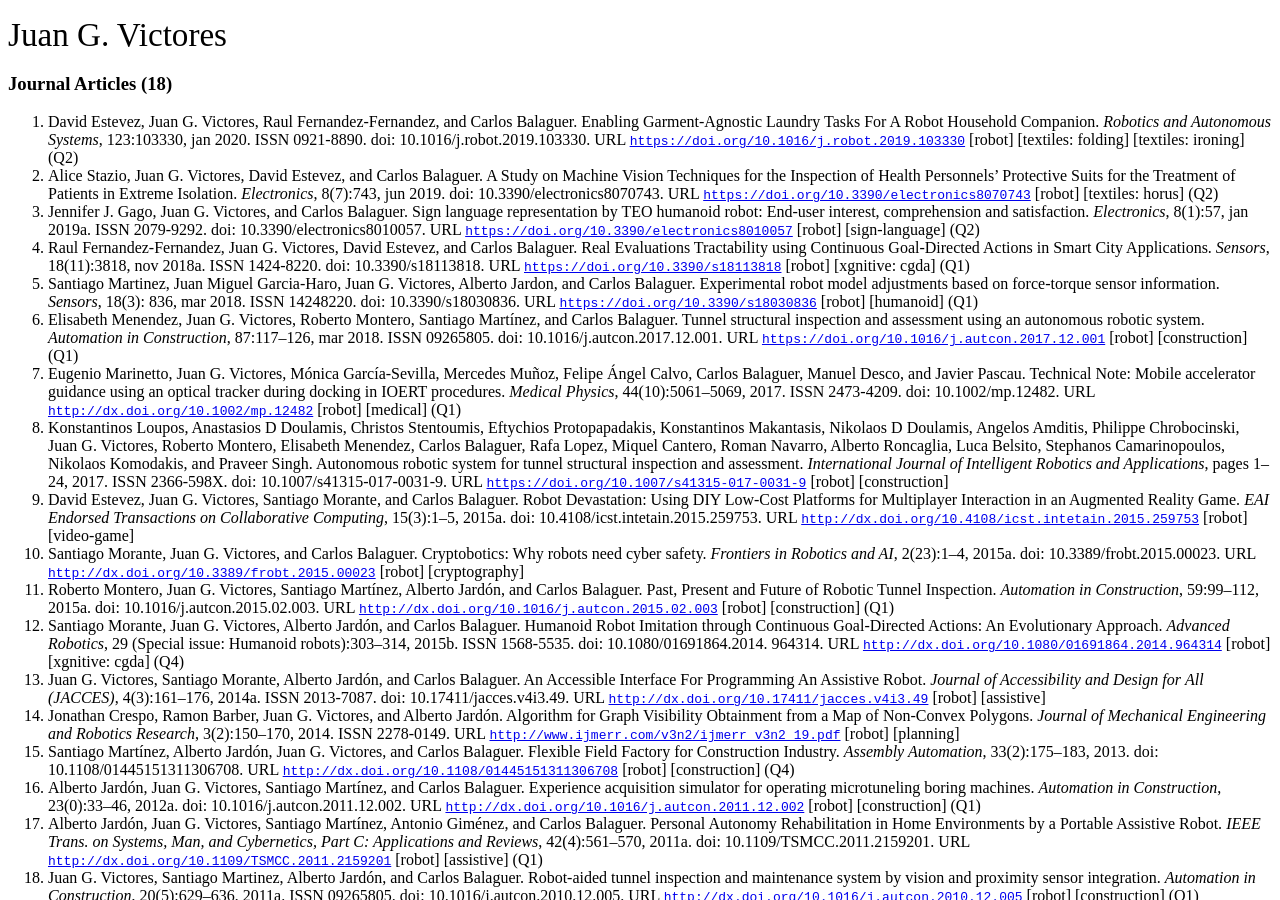
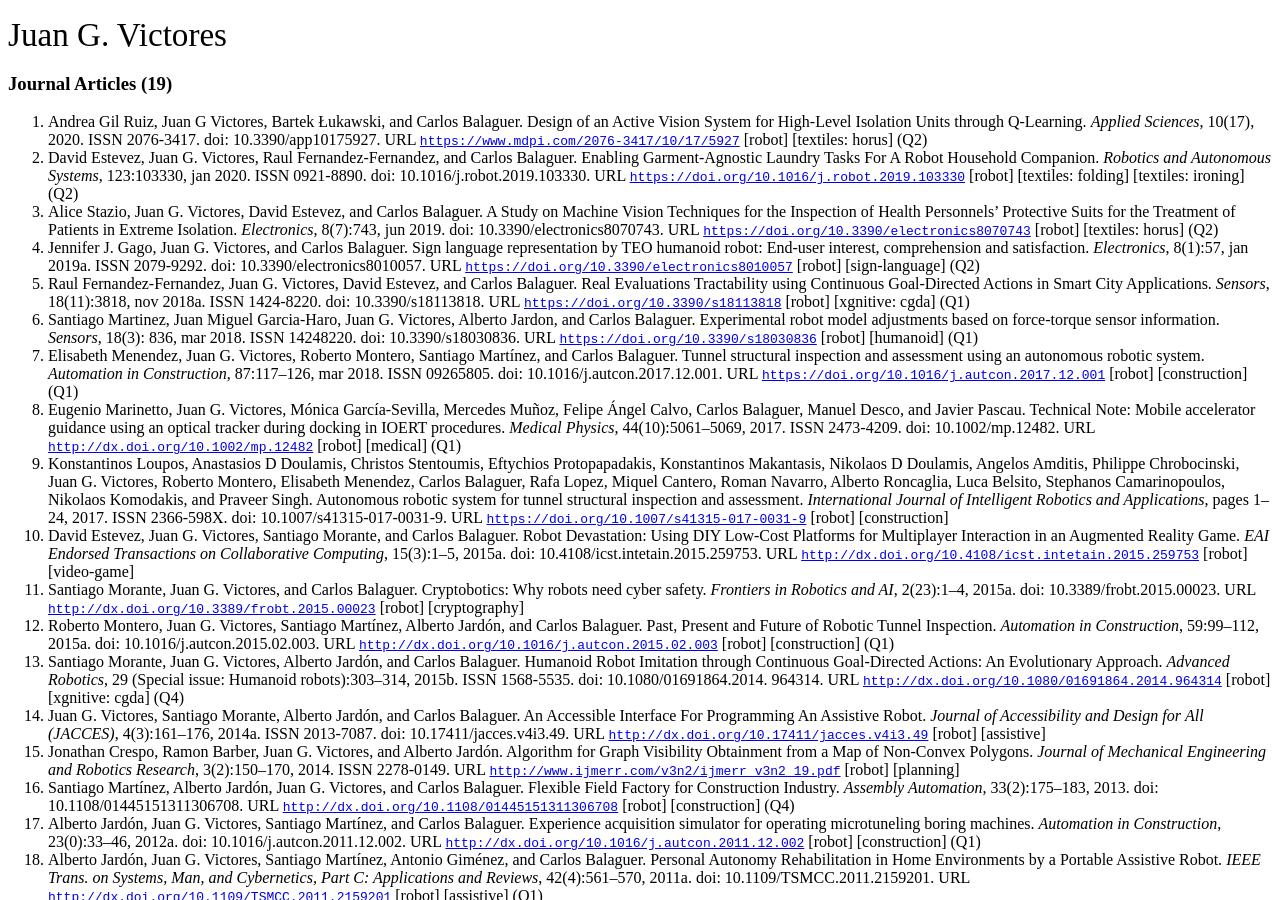
Before and after one commit to jgvictores/jgvictores.github.io, a Jekyll site: the page cv/JuanGVictoresCV.html, which Jekyll copies as it is, in a window 1280 px wide and 900 px high. Built offline with Jekyll 4.4.1, drawn with Linux system fonts in a browser that asks for light colours.

Commit message:
add gil2020design, #19
- https://github.com/jgvictores/jgvictores.github.io/issues/19

```diff
--- a/cv/JuanGVictoresCV.html
+++ b/cv/JuanGVictoresCV.html
@@ -17,11 +17,21 @@
 class="pplr9o-x-x-207">Juan G. Victores</span>
 </p>
 <h3 class="likesectionHead"><a
- id="x1-1000"></a>Journal Articles (18)</h3>
+ id="x1-1000"></a>Journal Articles (19)</h3>
 <!--l. 55--><p class="noindent" >
      </p><ol  class="enumerate1" >
      <li
   class="enumerate" id="x1-1002x1"><a
+ id="Xgil2020design"></a>Andrea Gil Ruiz, Juan G Victores, Bartek Łukawski, and Carlos Balaguer. Design of an Active Vision
+     System  for  High-Level  Isolation  Units  through  Q-Learning.   <span
+class="pplri9o-">Applied  Sciences</span>,  10(17),  2020.   ISSN
+     2076-3417. doi: 10.3390/app10175927. URL <a
+href="https://www.mdpi.com/2076-3417/10/17/5927" class="url" ><span
+class="cmtt-10">https://www.mdpi.com/2076-3417/10/17/5927</span></a> [robot]
+     [textiles: horus] (Q2)
+     </li>
+     <li
+  class="enumerate" id="x1-1004x2"><a
  id="Xestevez2019enabling"></a>David  Estevez,  Juan G.  Victores,  Raul  Fernandez-Fernandez,  and  Carlos  Balaguer.    Enabling
      Garment-Agnostic Laundry Tasks For A Robot Household Companion.   <span
 class="pplri9o-">Robotics and Autonomous</span>
@@ -32,7 +42,7 @@ href="https://doi.org/10.1016/j.robot.2019.103330" class="url" ><span
 class="cmtt-10">https://doi.org/10.1016/j.robot.2019.103330</span></a> [robot] [textiles: folding] [textiles: ironing] (Q2)
      </li>
      <li
-  class="enumerate" id="x1-1004x2"><a
+  class="enumerate" id="x1-1006x3"><a
  id="Xstazio2019astudy"></a>Alice Stazio, Juan G. Victores, David Estevez, and Carlos Balaguer.   A Study on Machine Vision
      Techniques for the Inspection of Health Personnels’ Protective Suits for the Treatment of Patients
      in  Extreme  Isolation.     <span
@@ -42,7 +52,7 @@ href="https://doi.org/10.3390/electronics8070743" class="url" ><span
 class="cmtt-10">https://doi.org/10.3390/electronics8070743</span></a> [robot] [textiles: horus] (Q2)
      </li>
      <li
-  class="enumerate" id="x1-1006x3"><a
+  class="enumerate" id="x1-1008x4"><a
  id="Xgago2019sign"></a>Jennifer J.                 Gago,                 Juan G.                 Victores,                 and                 Carlos
      Balaguer.  Sign language representation by TEO humanoid robot: End-user interest, comprehension
      and satisfaction. <span
@@ -52,7 +62,7 @@ href="https://doi.org/10.3390/electronics8010057" class="url" ><span
 class="cmtt-10">https://doi.org/10.3390/electronics8010057</span></a> [robot] [sign-language] (Q2)
      </li>
      <li
-  class="enumerate" id="x1-1008x4"><a
+  class="enumerate" id="x1-1010x5"><a
  id="Xfernandezfernandez2018real"></a>Raul Fernandez-Fernandez, Juan G. Victores, David Estevez, and Carlos Balaguer. Real Evaluations
      Tractability using Continuous Goal-Directed Actions in Smart City Applications. <span
 class="pplri9o-">Sensors</span>, 18(11):3818,
@@ -62,7 +72,7 @@ class="cmtt-10">https://doi.org/10.3390/s18113818</span></a>
      [robot] [xgnitive: cgda] (Q1)
      </li>
      <li
-  class="enumerate" id="x1-1010x5"><a
+  class="enumerate" id="x1-1012x6"><a
  id="Xmartinez2018experimental"></a>Santiago Martinez, Juan Miguel Garcia-Haro, Juan G. Victores, Alberto Jardon, and Carlos Balaguer.
      Experimental robot model adjustments based on force-torque sensor information.   <span
 class="pplri9o-">Sensors</span>, 18(3):
@@ -72,7 +82,7 @@ class="cmtt-10">https://doi.org/10.3390/s18030836</span></a>
      [robot] [humanoid] (Q1)
      </li>
      <li
-  class="enumerate" id="x1-1012x6"><a
+  class="enumerate" id="x1-1014x7"><a
  id="Xmenendez2018tunnel"></a>Elisabeth Menendez, Juan G. Victores, Roberto Montero, Santiago Martínez, and Carlos Balaguer.
      Tunnel  structural  inspection  and  assessment  using  an  autonomous  robotic  system.   <span
 class="pplri9o-">Automation</span>
@@ -81,9 +91,11 @@ class="pplri9o-">in  Construction</span>,  87:117–126,  mar  2018.   ISSN  092
      <a
 href="https://doi.org/10.1016/j.autcon.2017.12.001" class="url" ><span
 class="cmtt-10">https://doi.org/10.1016/j.autcon.2017.12.001</span></a> [robot] [construction] (Q1)
+
+
      </li>
      <li
-  class="enumerate" id="x1-1014x7"><a
+  class="enumerate" id="x1-1016x8"><a
  id="Xmarinetto2017mobile"></a>Eugenio Marinetto, Juan G. Victores, Mónica García-Sevilla, Mercedes Muñoz, Felipe Ángel Calvo,
      Carlos Balaguer, Manuel Desco, and Javier Pascau.   Technical Note: Mobile accelerator guidance
      using an optical tracker during docking in IOERT procedures.   <span
@@ -92,11 +104,9 @@ class="pplri9o-">Medical Physics</span>, 44(10):5061–5069,
 href="http://dx.doi.org/10.1002/mp.12482" class="url" ><span
 class="cmtt-10">http://dx.doi.org/10.1002/mp.12482</span></a> [robot]
      [medical] (Q1)
-
-
      </li>
      <li
-  class="enumerate" id="x1-1016x8"><a
+  class="enumerate" id="x1-1018x9"><a
  id="Xloupos2017autonomous"></a>Konstantinos  Loupos,  Anastasios D  Doulamis,  Christos  Stentoumis,  Eftychios  Protopapadakis,
      Konstantinos Makantasis, Nikolaos D Doulamis, Angelos Amditis, Philippe Chrobocinski, Juan G.
      Victores,  Roberto  Montero,  Elisabeth  Menendez,  Carlos  Balaguer,  Rafa  Lopez,  Miquel  Cantero,
@@ -110,7 +120,7 @@ class="cmtt-10">https://doi.org/10.1007/s41315-017-0031-9</span></a> [robot]
      [construction]
      </li>
      <li
-  class="enumerate" id="x1-1018x9"><a
+  class="enumerate" id="x1-1020x10"><a
  id="Xestevez2015robot"></a>David Estevez, Juan G. Victores, Santiago Morante, and Carlos Balaguer.  Robot Devastation: Using
      DIY Low-Cost Platforms for Multiplayer Interaction in an Augmented Reality Game.  <span
 class="pplri9o-">EAI Endorsed</span>
@@ -121,7 +131,7 @@ href="http://dx.doi.org/10.4108/icst.intetain.2015.259753" class="url" ><span
 class="cmtt-10">http://dx.doi.org/10.4108/icst.intetain.2015.259753</span></a> [robot] [video-game]
      </li>
      <li
-  class="enumerate" id="x1-1020x10"><a
+  class="enumerate" id="x1-1022x11"><a
  id="Xmorante2015cryptobotics"></a>Santiago Morante, Juan G. Victores, and Carlos Balaguer.   Cryptobotics: Why robots need cyber
      safety.     <span
 class="pplri9o-">Frontiers  in  Robotics  and  AI</span>,  2(23):1–4,  2015a.     doi:  10.3389/frobt.2015.00023.     URL
@@ -130,7 +140,7 @@ href="http://dx.doi.org/10.3389/frobt.2015.00023" class="url" ><span
 class="cmtt-10">http://dx.doi.org/10.3389/frobt.2015.00023</span></a> [robot] [cryptography]
      </li>
      <li
-  class="enumerate" id="x1-1022x11"><a
+  class="enumerate" id="x1-1024x12"><a
  id="Xmontero2015past"></a>Roberto Montero, Juan G. Victores, Santiago Martínez, Alberto Jardón, and Carlos Balaguer.  Past,
      Present and Future of Robotic Tunnel Inspection.  <span
 class="pplri9o-">Automation in Construction</span>, 59:99–112, 2015a.  doi:
@@ -140,7 +150,7 @@ class="cmtt-10">http://dx.doi.org/10.1016/j.autcon.2015.02.003</span></a> [robot
      [construction] (Q1)
      </li>
      <li
-  class="enumerate" id="x1-1024x12"><a
+  class="enumerate" id="x1-1026x13"><a
  id="Xmorante2015humanoid"></a>Santiago Morante, Juan G. Victores, Alberto Jardón, and Carlos Balaguer. Humanoid Robot Imitation
      through  Continuous  Goal-Directed  Actions:  An  Evolutionary  Approach.    <span
 class="pplri9o-">Advanced  Robotics</span>,  29
@@ -150,7 +160,7 @@ href="http://dx.doi.org/10.1080/01691864.2014.964314" class="url" ><span
 class="cmtt-10">http://dx.doi.org/10.1080/01691864.2014.964314</span></a> [robot] [xgnitive: cgda] (Q4)
      </li>
      <li
-  class="enumerate" id="x1-1026x13"><a
+  class="enumerate" id="x1-1028x14"><a
  id="Xvictores2014an"></a>Juan G.  Victores,  Santiago  Morante,  Alberto  Jardón,  and  Carlos  Balaguer.      An  Accessible
      Interface   For   Programming   An   Assistive   Robot.       <span
 class="pplri9o-">Journal   of   Accessibility   and   Design   for</span>
@@ -161,7 +171,7 @@ href="http://dx.doi.org/10.17411/jacces.v4i3.49" class="url" ><span
 class="cmtt-10">http://dx.doi.org/10.17411/jacces.v4i3.49</span></a> [robot] [assistive]
      </li>
      <li
-  class="enumerate" id="x1-1028x14"><a
+  class="enumerate" id="x1-1030x15"><a
  id="Xcrespo2014algorithm"></a>Jonathan   Crespo,   Ramon   Barber,   Juan G.   Victores,   and   Alberto   Jardón.         Algorithm
      for   Graph   Visibility   Obtainment   from   a   Map   of   Non-Convex   Polygons.        <span
 class="pplri9o-">Journal   of</span>
@@ -172,8 +182,10 @@ href="http://www.ijmerr.com/v3n2/ijmerr_v3n2_19.pdf" class="url" ><span
 class="cmtt-10">http://www.ijmerr.com/v3n2/ijmerr_v3n2_19.pdf</span></a> [robot] [planning]
      </li>
      <li
-  class="enumerate" id="x1-1030x15"><a
+  class="enumerate" id="x1-1032x16"><a
  id="Xmartinez2013flexible"></a>Santiago Martínez, Alberto Jardón, Juan G. Victores, and Carlos Balaguer. Flexible Field Factory for
+
+
      Construction Industry.  <span
 class="pplri9o-">Assembly Automation</span>, 33(2):175–183, 2013.  doi: 10.1108/01445151311306708.
      URL <a
@@ -181,7 +193,7 @@ href="http://dx.doi.org/10.1108/01445151311306708" class="url" ><span
 class="cmtt-10">http://dx.doi.org/10.1108/01445151311306708</span></a> [robot] [construction] (Q4)
      </li>
      <li
-  class="enumerate" id="x1-1032x16"><a
+  class="enumerate" id="x1-1034x17"><a
  id="Xjardon2012experience"></a>Alberto Jardón, Juan G. Victores, Santiago Martínez, and Carlos Balaguer.  Experience acquisition
      simulator  for  operating  microtuneling  boring  machines.   <span
 class="pplri9o-">Automation  in  Construction</span>,  23(0):33–46,
@@ -189,11 +201,9 @@ class="pplri9o-">Automation  in  Construction</span>,  23(0):33–46,
 href="http://dx.doi.org/10.1016/j.autcon.2011.12.002" class="url" ><span
 class="cmtt-10">http://dx.doi.org/10.1016/j.autcon.2011.12.002</span></a>
      [robot] [construction] (Q1)
-
-
      </li>
      <li
-  class="enumerate" id="x1-1034x17"><a
+  class="enumerate" id="x1-1036x18"><a
  id="Xjardon2011personal"></a>Alberto  Jardón,  Juan G.  Victores,  Santiago  Martínez,  Antonio  Giménez,  and  Carlos  Balaguer.
      Personal  Autonomy  Rehabilitation  in  Home  Environments  by  a  Portable  Assistive  Robot.   <span
 class="pplri9o-">IEEE</span>
@@ -205,7 +215,7 @@ class="cmtt-10">http://dx.doi.org/10.1109/TSMCC.2011.2159201</span></a> [robot]
      [assistive] (Q1)
      </li>
      <li
-  class="enumerate" id="x1-1036x18"><a
+  class="enumerate" id="x1-1038x19"><a
  id="Xvictores2011robot"></a>Juan G.  Victores,  Santiago  Martinez,  Alberto  Jardón,  and  Carlos  Balaguer.   Robot-aided  tunnel
      inspection  and  maintenance  system  by  vision  and  proximity  sensor  integration.    <span
 class="pplri9o-">Automation</span>
@@ -214,11 +224,11 @@ class="pplri9o-">in  Construction</span>,  20(5):629–636,  2011a.    ISSN  092
      <a
 href="http://dx.doi.org/10.1016/j.autcon.2010.12.005" class="url" ><span
 class="cmtt-10">http://dx.doi.org/10.1016/j.autcon.2010.12.005</span></a> [robot] [construction] (Q1)</li></ol>
-<!--l. 76--><p class="noindent" >
+<!--l. 77--><p class="noindent" >
 </p>
 <h3 class="likesectionHead"><a
  id="x1-2000"></a>Patents (2)</h3>
-<!--l. 77--><p class="noindent" >
+<!--l. 78--><p class="noindent" >
      </p><ol  class="enumerate1" >
      <li
   class="enumerate" id="x1-2002x1"><a
@@ -236,11 +246,11 @@ class="cmtt-10">http://invenes.oepm.es/InvenesWeb/detalle?referencia=P201330794<
 href="http://www.google.im/patents/WO2011138481A1?cl=en" class="url" ><span
 class="cmtt-10">http://www.google.im/patents/WO2011138481A1?cl=en</span></a> [robot]
      [construction]</li></ol>
-<!--l. 82--><p class="noindent" >
+<!--l. 83--><p class="noindent" >
 </p>
 <h3 class="likesectionHead"><a
  id="x1-3000"></a>Book Chapters (8)</h3>
-<!--l. 83--><p class="noindent" >
+<!--l. 84--><p class="noindent" >
      </p><ol  class="enumerate1" >
      <li
   class="enumerate" id="x1-3002x1"><a
@@ -252,6 +262,8 @@ class="pplri9o-">Future Trends in Robotics</span>, pages 169–176. CSIC, Madrid
      <a
 href="http://www.robocity2030.org/events/event/evento-esp-2-2/" class="url" ><span
 class="cmtt-10">http://www.robocity2030.org/events/event/evento-esp-2-2/</span></a> [xgnitive: cgda]
+
+
      </li>
      <li
   class="enumerate" id="x1-3004x2"><a
@@ -262,8 +274,6 @@ class="pplri9o-">RoboCity16: Open Conference on Future Trends in Robotics</span>
      URL <a
 href="http://www.robocity2030.org/events/event/evento-esp-2-2/" class="url" ><span
 class="cmtt-10">http://www.robocity2030.org/events/event/evento-esp-2-2/</span></a> [robot] [video-game]
-
-
      </li>
      <li
   class="enumerate" id="x1-3006x3"><a
@@ -330,11 +340,13 @@ class="pplri9o-">Technology   Innovation   in   Underground   Construction</span
      <a
 href="http://www.crcpress.com/product/isbn/9780415551052" class="url" ><span
 class="cmtt-10">http://www.crcpress.com/product/isbn/9780415551052</span></a> [robot] [construction]</li></ol>
-<!--l. 94--><p class="noindent" >
+<!--l. 95--><p class="noindent" >
 </p>
 <h3 class="likesectionHead"><a
  id="x1-4000"></a>Conference Proceedings (49)</h3>
-<!--l. 95--><p class="noindent" >
+<!--l. 96--><p class="noindent" >
+
+
      </p><ol  class="enumerate1" >
      <li
   class="enumerate" id="x1-4002x1"><a
@@ -345,8 +357,6 @@ class="pplri9o-">IDEAL   2019</span>,   pages   169–177,   Manchester,   nov
      <a
 href="https://doi.org/10.1007/978-3-030-33617-2_19" class="url" ><span
 class="cmtt-10">https://doi.org/10.1007/978-3-030-33617-2_19</span></a> [robot] [control]
-
-
      </li>
      <li
   class="enumerate" id="x1-4004x2"><a
@@ -428,6 +438,8 @@ class="cmtt-10">http://jnr2017.ai2.upv.es/wp-content/uploads/2016/11/Programa-JN
      <span
 class="pplri9o-">Jornadas Nacionales de Rob</span><span
 class="pplri9o-">ótica</span>, 2017b [robot] [horus]
+
+
      </li>
      <li
   class="enumerate" id="x1-4020x10"><a
@@ -439,8 +451,6 @@ class="pplri9o-">on  Automation  and  Robotics  in  Construction  (ISARC)</span>
      <a
 href="https://doi.org/10.22260/ISARC2017/0091" class="url" ><span
 class="cmtt-10">https://doi.org/10.22260/ISARC2017/0091</span></a> [robot] [construction]
-
-
      </li>
      <li
   class="enumerate" id="x1-4022x11"><a
@@ -520,6 +530,8 @@ class="pplri9o-">International  Conference  on  Smart  Infrastructure  and  Cons
      <a
 href="http://www.icsic.eng.cam.ac.uk/programme/programme21june/view" class="url" ><span
 class="cmtt-10">http://www.icsic.eng.cam.ac.uk/programme/programme21june/view</span></a> [robot] [construction]
+
+
      </li>
      <li
   class="enumerate" id="x1-4036x18"><a
@@ -531,8 +543,6 @@ class="pplri9o-">Autonomous  Robot  Systems  and  Competitions  (ICARSC)</span>,
      URL <a
 href="https://doi.org/10.1109/ICARSC.2016.65" class="url" ><span
 class="cmtt-10">https://doi.org/10.1109/ICARSC.2016.65</span></a> [robot] [textiles: folding]
-
-
      </li>
      <li
   class="enumerate" id="x1-4038x19"><a
@@ -614,6 +624,8 @@ class="cmtt-10">http://www.isarc2014.org/pdfs/ISARC2014_Proceedings-NewISBN.pdf<
  id="Xmorante2014on"></a>Santiago Morante, Juan G. Victores, Alberto Jardón, and Carlos Balaguer.  On using guided motor
      primitives to execute Continuous Goal-Directed Actions. In <span
 class="pplri9o-">Proceedings - IEEE International Workshop</span>
+
+
      <span
 class="pplri9o-">on  Robot  and  Human  Interactive  Communication</span>,  volume  2014-Octob,  Edinburgh,  UK,  2014a.  IEEE.
      doi: 10.1109/ROMAN.2014.6926320.  URL <a
@@ -624,8 +636,6 @@ class="cmtt-10">https://doi.org/10.1109/ROMAN.2014.6926320</span></a> [robot]
      <li
   class="enumerate" id="x1-4052x26"><a
  id="Xmorante2014action"></a>Santiago   Morante,   Juan G.   Victores,   Alberto   Jardón,   and   Carlos   Balaguer.      Action   Effect
-
-
      Generalization,  Recognition  and  Execution  through  Continuous  Goal-Directed  Actions.   In  <span
 class="pplri9o-">ICRA</span>
      <span
@@ -716,6 +726,8 @@ class="pplri9o-">Robocity2030  12th  Workshop  Robotica  Cognitiva</span>,
 href="https://www.researchgate.net/publication/269631454_Semantic_Action_Parameter_Inference_through_Machine_Learning_Methods" class="url" ><span
 class="cmtt-10">https://www.researchgate.net/publication/269631454_Semantic_Action_Parameter_Inference_through_Machine_Learning_Methods</span></a>
      [robot][xgnitive: ris]
+
+
      </li>
      <li
   class="enumerate" id="x1-4068x34"><a
@@ -727,8 +739,6 @@ class="pplri9o-">Robots Sociales</span>, pages 131–143, 2013e. URL <a
 href="https://www.researchgate.net/publication/269630253_Augmented_reality_and_social_interaction_platform_through_multirobot_design" class="url" ><span
 class="cmtt-10">https://www.researchgate.net/publication/269630253_Augmented_reality_and_social_interaction_platform_through_multirobot_design</span></a>
      [robot] [assistive]
-
-
      </li>
      <li
   class="enumerate" id="x1-4070x35"><a
@@ -815,6 +825,8 @@ class="pplri9o-">ón humano-robot</span>, Madrid. Spain, 2011.
 href="https://www.researchgate.net/publication/269574315_Methodologies_for_Experimental_Evaluation_of_Assistive_Robotics_HRI" class="url" ><span
 class="cmtt-10">https://www.researchgate.net/publication/269574315_Methodologies_for_Experimental_Evaluation_of_Assistive_Robotics_HRI</span></a>
      [robot] [assistive]
+
+
      </li>
      <li
   class="enumerate" id="x1-4084x42"><a
@@ -825,8 +837,6 @@ class="pplri9o-">Robocity2030 8th Workshop. Robots de Exteriores.</span>, pages
 href="https://www.researchgate.net/publication/269574005_RATIM_Sistema_Robtico_de_Inspeccin_y_Mantenimiento_de_Tneles" class="url" ><span
 class="cmtt-10">https://www.researchgate.net/publication/269574005_RATIM_Sistema_Robtico_de_Inspeccin_y_Mantenimiento_de_Tneles</span></a>
      [robot] [construction]
-
-
      </li>
      <li
   class="enumerate" id="x1-4086x43"><a
@@ -914,13 +924,13 @@ class="pplri9o-">Conference  on  PErvsive  Technologies  Related  to  Assistive
      <a
 href="http://portal.acm.org/citation.cfm?doid=1579114.1579175" class="url" ><span
 class="cmtt-10">http://portal.acm.org/citation.cfm?doid=1579114.1579175</span></a> [robot] [assistive]</li></ol>
-<!--l. 147--><p class="noindent" >
-</p>
 
 
+<!--l. 148--><p class="noindent" >
+</p>
 <h3 class="likesectionHead"><a
  id="x1-5000"></a>Conference Videos (2)</h3>
-<!--l. 148--><p class="noindent" >
+<!--l. 149--><p class="noindent" >
      </p><ol  class="enumerate1" >
      <li
   class="enumerate" id="x1-5002x1"><a
@@ -943,11 +953,11 @@ class="pplri9o-">(Humanoids 2014)</span>, page 265, Madrid, 2014c. IEEE.  doi: 1
      <a
 href="https://www.dailymotion.com/video/x2vjrfs" class="url" ><span
 class="cmtt-10">https://www.dailymotion.com/video/x2vjrfs</span></a> [robot] [modelling]</li></ol>
-<!--l. 153--><p class="noindent" >
+<!--l. 154--><p class="noindent" >
 </p>
 <h3 class="likesectionHead"><a
  id="x1-6000"></a>PhD Thesis (Author)</h3>
-<!--l. 154--><p class="noindent" >
+<!--l. 155--><p class="noindent" >
      </p><ol  class="enumerate1" >
      <li
   class="enumerate" id="x1-6002x1"><a
@@ -956,11 +966,11 @@ class="pplri9o-">Robot Imagination System</span>. PhD thesis, Universidad Carlos
      <a
 href="http://e-archivo.uc3m.es/handle/10016/19834" class="url" ><span
 class="cmtt-10">http://e-archivo.uc3m.es/handle/10016/19834</span></a></li></ol>
-<!--l. 158--><p class="noindent" >
+<!--l. 159--><p class="noindent" >
 </p>
 <h3 class="likesectionHead"><a
  id="x1-7000"></a>PhD Thesis (Advisor)</h3>
-<!--l. 159--><p class="noindent" >
+<!--l. 160--><p class="noindent" >
      </p><ol  class="enumerate1" >
      <li
   class="enumerate" id="x1-7002x1"><a
@@ -971,10 +981,12 @@ class="pplri9o-">Goal-Directed Actions: Advances in Robot Learning</span>. PhD t
      2016. URL <a
 href="http://e-archivo.uc3m.es/handle/10016/23459" class="url" ><span
 class="cmtt-10">http://e-archivo.uc3m.es/handle/10016/23459</span></a></li></ol>
-<!--l. 163--><p class="noindent" >
+<!--l. 164--><p class="noindent" >
 </p>
 <h3 class="likesectionHead"><a
  id="x1-8000"></a>Research Stays (2)</h3>
+
+
 <div class="tabular"> <table id="TBL-1" class="tabular"
 cellspacing="0" cellpadding="0"
 ><colgroup id="TBL-1-1g"><col
@@ -982,31 +994,29 @@ id="TBL-1-1" /><col
 id="TBL-1-2" /></colgroup><tr
  style="vertical-align:baseline;" id="TBL-1-1-"><td  style="white-space:nowrap; text-align:left;" id="TBL-1-1-1"
 class="td11">Oct. 2018 – </td><td  style="white-space:wrap; text-align:left;" id="TBL-1-1-2"
-class="td11"><!--l. 165--><p class="noindent" ><span
+class="td11"><!--l. 166--><p class="noindent" ><span
 class="pplb9o-">The University of Manchester</span>. Cognitive Robotics Lab.                                                   </p></td>
 </tr><tr
  style="vertical-align:baseline;" id="TBL-1-2-"><td  style="white-space:nowrap; text-align:left;" id="TBL-1-2-1"
 class="td11">Jan. 2019      </td><td  style="white-space:wrap; text-align:left;" id="TBL-1-2-2"
-class="td11"><!--l. 166--><p class="noindent" >Estancia de 3 meses destinado a la investigación del uso de Deep Learning para el estudio
+class="td11"><!--l. 167--><p class="noindent" >Estancia de 3 meses destinado a la investigación del uso de Deep Learning para el estudio
 de conceptos abstractos con el robot iCub (Manchester, UK).                                             </p></td>
 </tr><tr
  style="vertical-align:baseline;" id="TBL-1-3-"><td  style="white-space:nowrap; text-align:left;" id="TBL-1-3-1"
 class="td11"> Sept. 2011 –</td><td  style="white-space:wrap; text-align:left;" id="TBL-1-3-2"
-class="td11"><!--l. 168--><p class="noindent" ><span
+class="td11"><!--l. 169--><p class="noindent" ><span
 class="pplb9o-">Istituto Italiano di Tecnologia</span>. Department of Robotics, Brain and Cognitive Sciences.    </p></td>
 </tr><tr
  style="vertical-align:baseline;" id="TBL-1-4-"><td  style="white-space:nowrap; text-align:left;" id="TBL-1-4-1"
 class="td11">Dic. 2011     </td><td  style="white-space:wrap; text-align:left;" id="TBL-1-4-2"
-class="td11"><!--l. 169--><p class="noindent" >Estancia de 3 meses destinado a la investigación del uso de Support Vector Machines y
+class="td11"><!--l. 170--><p class="noindent" >Estancia de 3 meses destinado a la investigación del uso de Support Vector Machines y
 Gaussianas mixtas para el control en fuerza del robot iCub (Génova, Italia).                     </p></td>
 </tr></table></div>
-
-
-<!--l. 172--><p class="noindent" >
+<!--l. 173--><p class="noindent" >
 </p>
 <h3 class="likesectionHead"><a
  id="x1-9000"></a>Workshop Organizer (2)</h3>
-<!--l. 173--><p class="noindent" >
+<!--l. 174--><p class="noindent" >
      </p><ol  class="enumerate1" >
      <li
   class="enumerate" id="x1-9002x1">Juan G. Victores, Lorenzo Natale, Eiichi Yoshida. Towards Humanoid Robots OS. HUMANOIDS.
@@ -1020,11 +1030,11 @@ class="cmtt-10">https://roboticslab-uc3m.github.io/workshop-humanoids2016/</span
      Ljubljana, Slovenia. Mar 22. 2016. <a
 href="https://www.eu-robotics.net/robotics\_forum/upload/digest\_1-96\_without\_emails\_250ppi1.pdf" class="url" ><span
 class="cmtt-10">https://www.eu-robotics.net/robotics\_forum/upload/digest\_1-96\_without\_emails\_250ppi1.pdf</span></a></li></ol>
-<!--l. 178--><p class="noindent" >
+<!--l. 179--><p class="noindent" >
 </p>
 <h3 class="likesectionHead"><a
  id="x1-10000"></a>Talks (2)</h3>
-<!--l. 179--><p class="noindent" >
+<!--l. 180--><p class="noindent" >
      </p><ol  class="enumerate1" >
      <li
   class="enumerate" id="x1-10002x1">Juan G. Victores. XGNITIVE: Avances hacia la generalización avanzada de acciones y sistemas de
```
Also changed, not shown: cv/victores.bib (+12 -0 lines), 2 other files.
